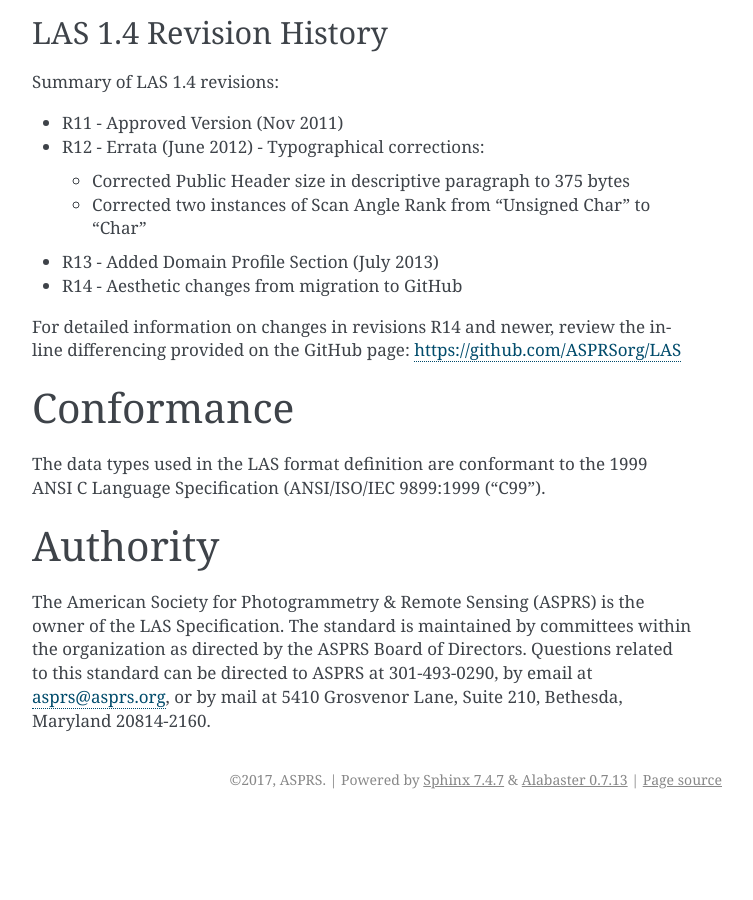
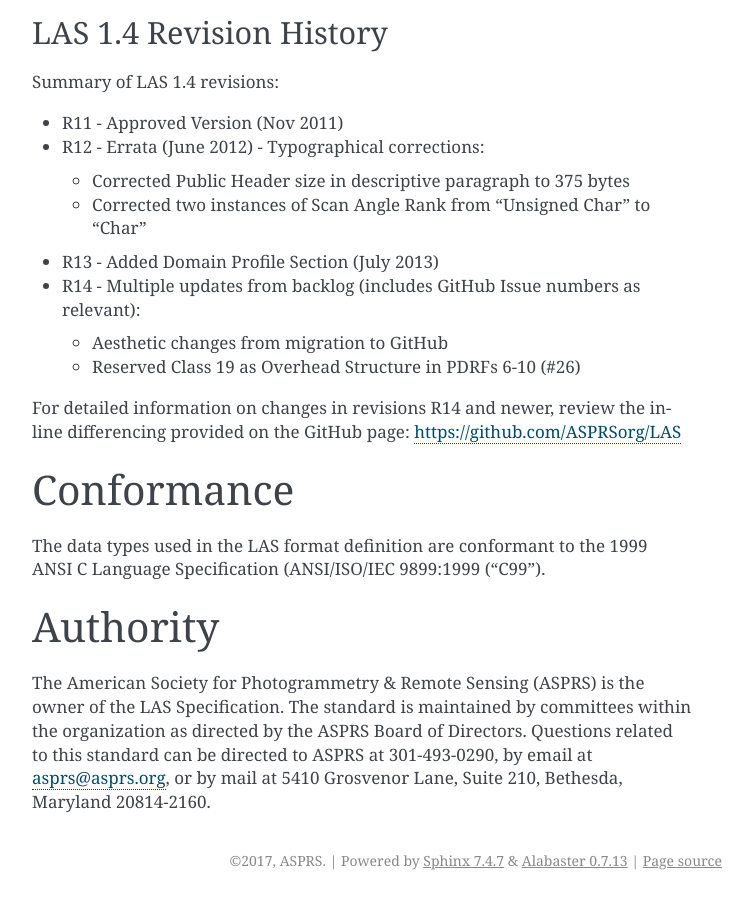
Before and after one commit to ASPRSorg/LAS, a Sphinx documentation site: the page built from source/01_intro.txt, in a window 1280 px wide and 900 px high, scrolled down 997 px. Shown: the whole window, without its empty margins (388-1141 px from the left). Built offline with Sphinx 7.4.7, drawn with Linux system fonts in a browser that asks for light colours; before the commit the page ends 1816 px from its top, so only the background shows below that.

Commit message:
Updated R14 changelog summary

```diff
--- a/source/01_intro.txt
+++ b/source/01_intro.txt
@@ -50,7 +50,10 @@
   * Corrected two instances of Scan Angle Rank from "Unsigned Char" to "Char"
 
 * R13 - Added Domain Profile Section (July 2013)
-* R14 - Aesthetic changes from migration to GitHub
+* R14 - Multiple updates from backlog (includes GitHub Issue numbers as relevant):
+
+  * Aesthetic changes from migration to GitHub
+  * Reserved Class 19 as Overhead Structure in PDRFs 6-10 (#26)
 
 For detailed information on changes in revisions R14 and newer, review the
 inline differencing provided on the GitHub page: https://github.com/ASPRSorg/LAS
```
